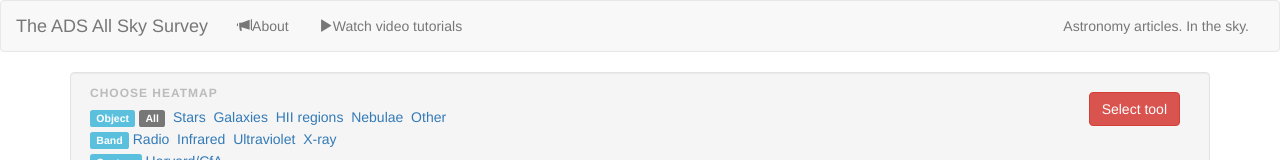
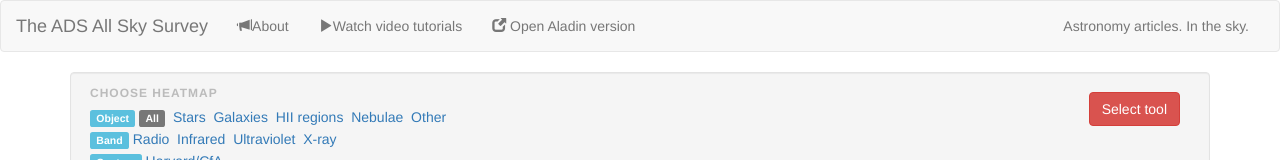
Before and after one commit to aaccomazzi/wwt-frontend, a plain HTML site: page web/adsass.html in a window 1280 px wide. Shown: the top 160 px of the page. Drawn offline with nearby package versions, Linux system fonts and the light colour scheme; a script that the page names is missing.

Commit message:
Updated readme

```diff
--- a/web/adsass.html
+++ b/web/adsass.html
@@ -47,6 +47,8 @@
                     <a href="videos.html">
                         <span class="glyphicon glyphicon-play"></span>Watch video tutorials</a>
                 </li>
+
+                <li><a href="http://adsass.org" target="_blank" class=""><span class="glyphicon glyphicon-new-window"></span> Open Aladin version</a></li>
             </ul>
 
             <p class="navbar-text pull-right">Astronomy articles. In the sky.</p>
```
Also changed, not shown: 1 other file.
